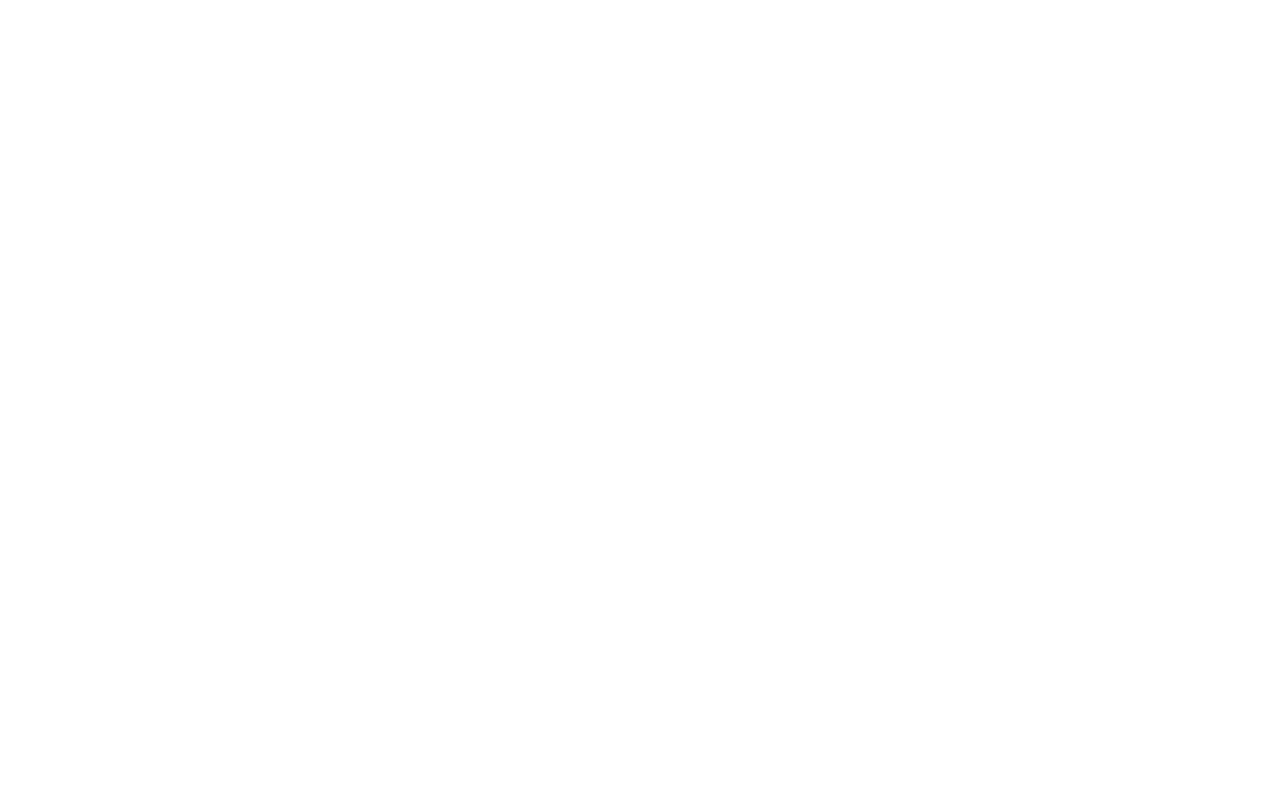
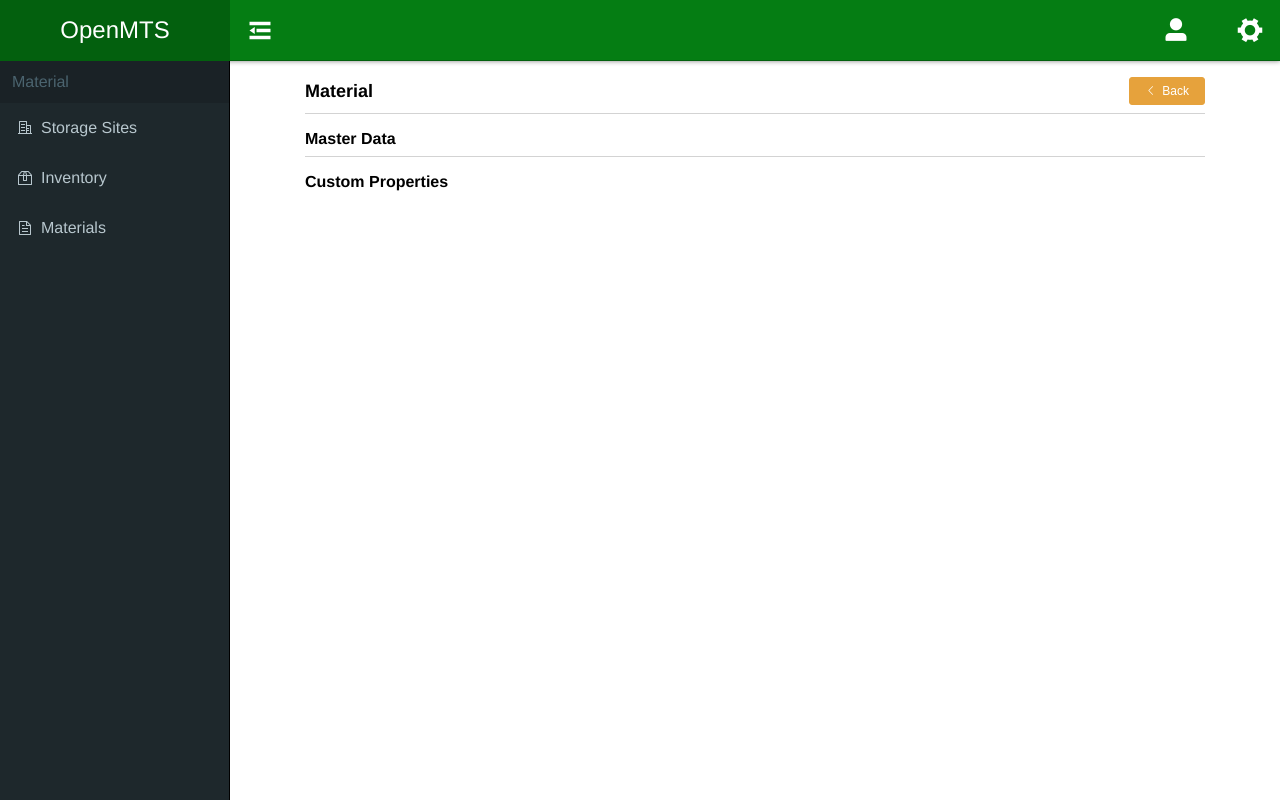
Before and after one commit to alex-c/OpenMTS, a Vue app in the folder mts-frontend/: page /private/materials/edit in a window 1280 px wide. Built offline with nearby package versions, Linux system fonts and the light colour scheme; sample sign-in values are in the browser's storage; a web font is replaced by a local one.

Commit message:
Added non-functional edit material screen

```diff
--- a/mts-frontend/src/i18n/de.json
+++ b/mts-frontend/src/i18n/de.json
@@ -69,11 +69,13 @@
     "badPassword": "Das alte Passwort stimmt nicht."
   },
   "materials": {
+    "material": "Werkstoff",
     "create": "Neuer Werkstoff",
     "manufacturer": "Hersteller",
     "manufacturerId": "ID beim Hersteller",
     "filter": "Namen filtern...",
     "type": "Typ",
+    "props": "Anwendungsspeuifische Eigenschaften",
     "types": {
       "pp": "Polypropylen",
       "spice": "Spice Melange"
--- a/mts-frontend/src/i18n/en.json
+++ b/mts-frontend/src/i18n/en.json
@@ -69,11 +69,13 @@
     "badPassword": "You submitted a bad old password."
   },
   "materials": {
+    "material": "Material",
     "create": "New Material",
     "manufacturer": "Manufacturer",
     "manufacturerId": "Manufacturer's ID",
     "filter": "Filter names...",
     "type": "Type",
+    "props": "Custom Properties",
     "types": {
       "pp": "Polypropylene",
       "spice": "Spice Melange"
--- a/mts-frontend/src/router/index.js
+++ b/mts-frontend/src/router/index.js
@@ -11,6 +11,7 @@ import StorageSites from '../views/private/StorageSites.vue';
 import Inventory from '../views/private/Inventory.vue';
 import Materials from '../views/private/Materials.vue';
 import CreateMaterial from '../views/private/Materials/CreateMaterial.vue';
+import EditMaterial from '../views/private/Materials/EditMaterial.vue';
 import ApiKeys from '../views/private/ApiKeys.vue';
 import EditKey from '../views/private/ApiKeys/EditKey.vue';
 import Configuration from '../views/private/Configuration.vue';
@@ -92,6 +93,12 @@ const routes = [
         component: CreateMaterial,
       },
       {
+        path: 'materials/edit',
+        name: 'editMaterial',
+        component: EditMaterial,
+        props: true,
+      },
+      {
         path: 'config',
         name: 'configuration',
         component: Configuration,
@@ -102,6 +109,7 @@ const routes = [
         path: 'config/crate-material-prop',
         name: 'createMaterialProp',
         component: CreateMaterialProp,
+        beforeEnter: userIsAdministrator,
       },
       {
         path: 'users',
--- a/mts-frontend/src/views/private/Materials.vue
+++ b/mts-frontend/src/views/private/Materials.vue
@@ -185,7 +185,7 @@ export default {
       this.getMaterials();
     },
     editMaterial: function() {
-      // TODO
+      this.$router.push({ name: 'editMaterial', params: { ...this.selectedMaterial } });
     },
   },
   mounted() {
--- /dev/null
+++ b/mts-frontend/src/views/private/Materials/EditMaterial.vue
@@ -0,0 +1,31 @@
+<template>
+  <div id="edit-material">
+    <!-- Header -->
+    <div class="content-section">
+      <div class="content-row">
+        <div class="left content-title">{{$t('materials.material')}}</div>
+        <div class="right">
+          <router-link to="/private/materials">
+            <el-button type="warning" size="mini" icon="el-icon-arrow-left">{{$t('general.back')}}</el-button>
+          </router-link>
+        </div>
+      </div>
+    </div>
+
+    <!-- Master Data -->
+    <div class="content-section">
+      <div class="content-row content-subtitle">{{$t('general.masterData')}}</div>
+    </div>
+
+    <!-- Custom Props -->
+    <div class="content-section">
+      <div class="content-row content-subtitle">{{$t('materials.props')}}</div>
+    </div>
+  </div>
+</template>
+
+<script>
+export default {
+  name: 'EditMaterial',
+};
+</script>
```
Also changed, not shown: mts-frontend/src/views/private/Materials/CreateMaterial.vue (+8 -0 lines).
